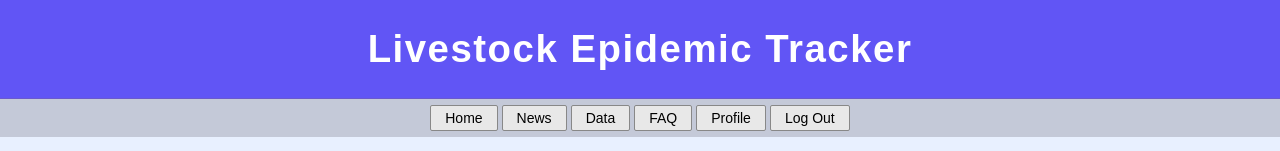
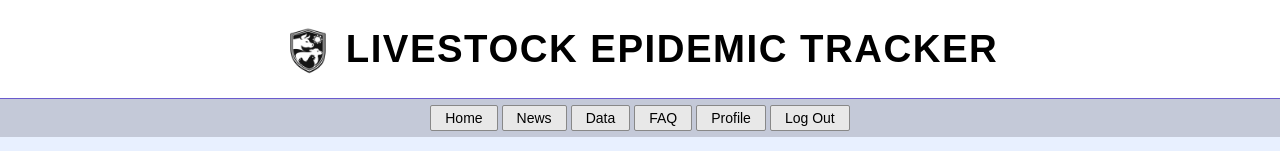
Before and after one commit to JB-3000/Spring_2026_Software_Engineering_Project, a React (Create React App) app in the folder frontend/: page /#/home in a window 1280 px wide. Shown: the top 151 px of the page. Built offline with nearby package versions, Linux system fonts and the light colour scheme; no server answers.

Commit message:
Updated home page header

```diff
--- a/frontend/src/homepage/Homepage.js
+++ b/frontend/src/homepage/Homepage.js
@@ -4,42 +4,105 @@ import Filters from './Filters';
 import MapSection from './MapSelection';
 import Stats from './Stats';
 import RecentOutbreaks from './RecentOutbreaks';
+import logo from '../LivestockEpidemicTracker.jpeg';
 
 const HomePage = () => {
   const [activeFilters, setActiveFilters] = useState({});
 
   const handleFilterChange = (filters) => {
     setActiveFilters(filters);
-    // In real app: Fetch updated data from backend based on filters
     console.log('Filters updated:', filters);
   };
 
   return (
-    <div style={{
+    <div
+      style={{
         margin: 0,
         fontFamily: 'Arial, Helvetica, sans-serif',
         background: '#f0f4f8',
         color: '#1f2a44',
         lineHeight: 1.5,
-    }}>
-      <header style={{
-        background: '#6155F5',
-        color: 'white',
+      }}
+    >
+      {/* Header */}
+      <div
+        style={{
+          background: '#ffffff',
+          color: 'black',
           padding: '20px 0',
-        textAlign: 'center',
-      }}>
-        <h1 style={{ margin: 0, fontSize: '2.4rem', letterSpacing: '1.5px', fontWeight: 'bold' }}>Livestock Epidemic Tracker</h1>
-      </header>
+        }}
+      >
+        <div
+          style={{
+            display: 'flex',
+            alignItems: 'center',
+            justifyContent: 'center',
+            gap: '12px',
+          }}
+        >
+          <img
+            src={logo}
+            alt="logo"
+            style={{
+              width: 52,
+              height: 52,
+              objectFit: 'contain',
+              borderRadius: 4,
+            }}
+          />
+          <h1
+            style={{
+              margin: 0,
+              fontSize: '2.4rem',
+              letterSpacing: '1.5px',
+              fontWeight: 'bold',
+            }}
+          >
+            LIVESTOCK EPIDEMIC TRACKER
+          </h1>
+        </div>
+      </div>
+
+      {/* Nav */}
       <Navbar />
+
+      {/* Filters */}
       <Filters onFilterChange={handleFilterChange} />
-      <main style={{ padding: '1.5rem', display: 'flex', flexDirection: 'column', gap: '1.5rem' }}>
-        <section style={{ display: 'flex', flexWrap: 'wrap', gap: '1.5rem' }}>
+
+      {/* Main Content */}
+      <main
+        style={{
+          padding: '1.5rem',
+          display: 'flex',
+          flexDirection: 'column',
+          gap: '1.5rem',
+        }}
+      >
+        <section
+          style={{
+            display: 'flex',
+            flexWrap: 'wrap',
+            gap: '1.5rem',
+          }}
+        >
           <MapSection />
           <Stats />
         </section>
+
         <RecentOutbreaks />
       </main>
-      <footer style={{ textAlign: 'center', padding: '1rem', background: '#003087', color: 'white', fontSize: '0.9rem', marginTop: '2rem' }}>
+
+      {/* Footer */}
+      <footer
+        style={{
+          textAlign: 'center',
+          padding: '1rem',
+          background: '#003087',
+          color: 'white',
+          fontSize: '0.9rem',
+          marginTop: '2rem',
+        }}
+      >
         © 2026 JFWSL Corp ™
       </footer>
     </div>
```
Lines whose indentation alone changed are shown as unchanged.
